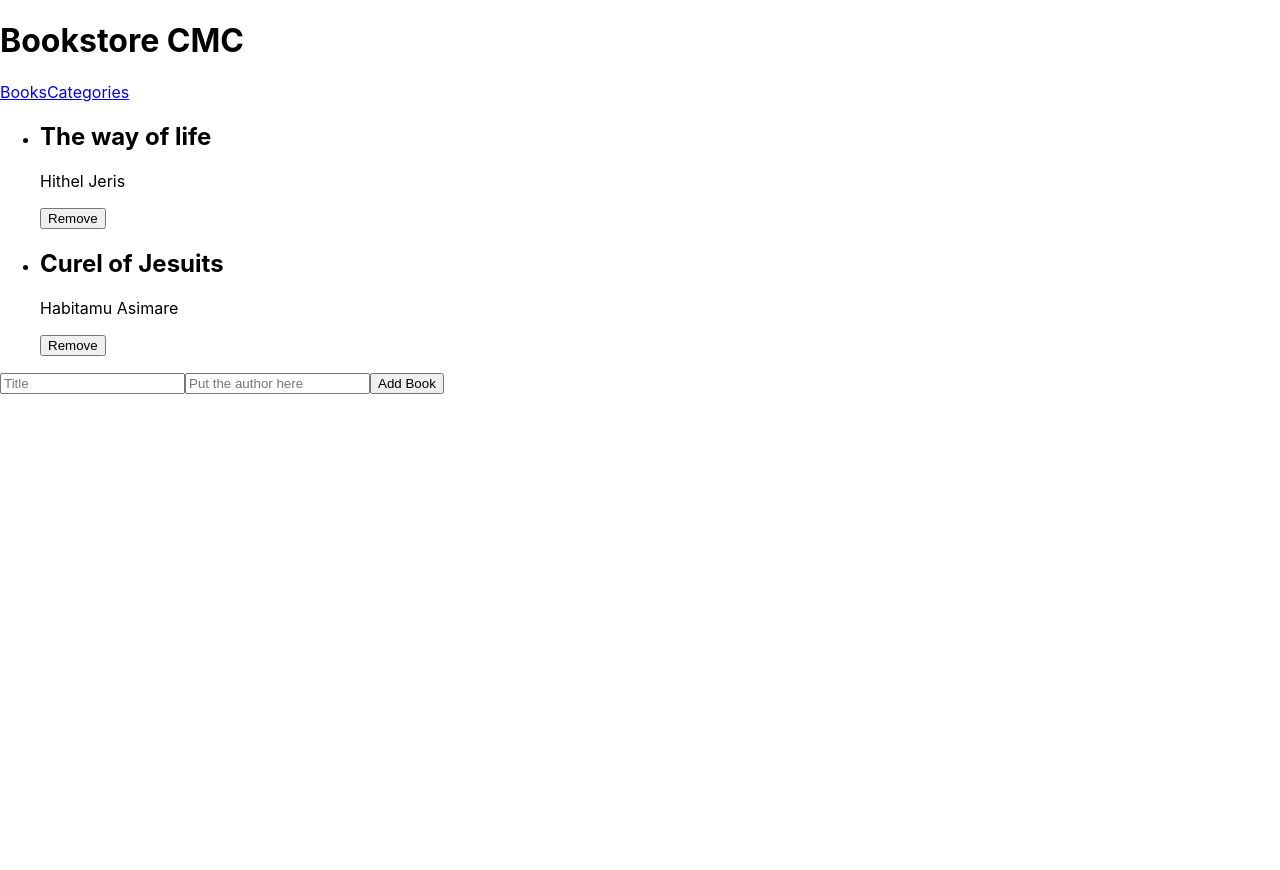
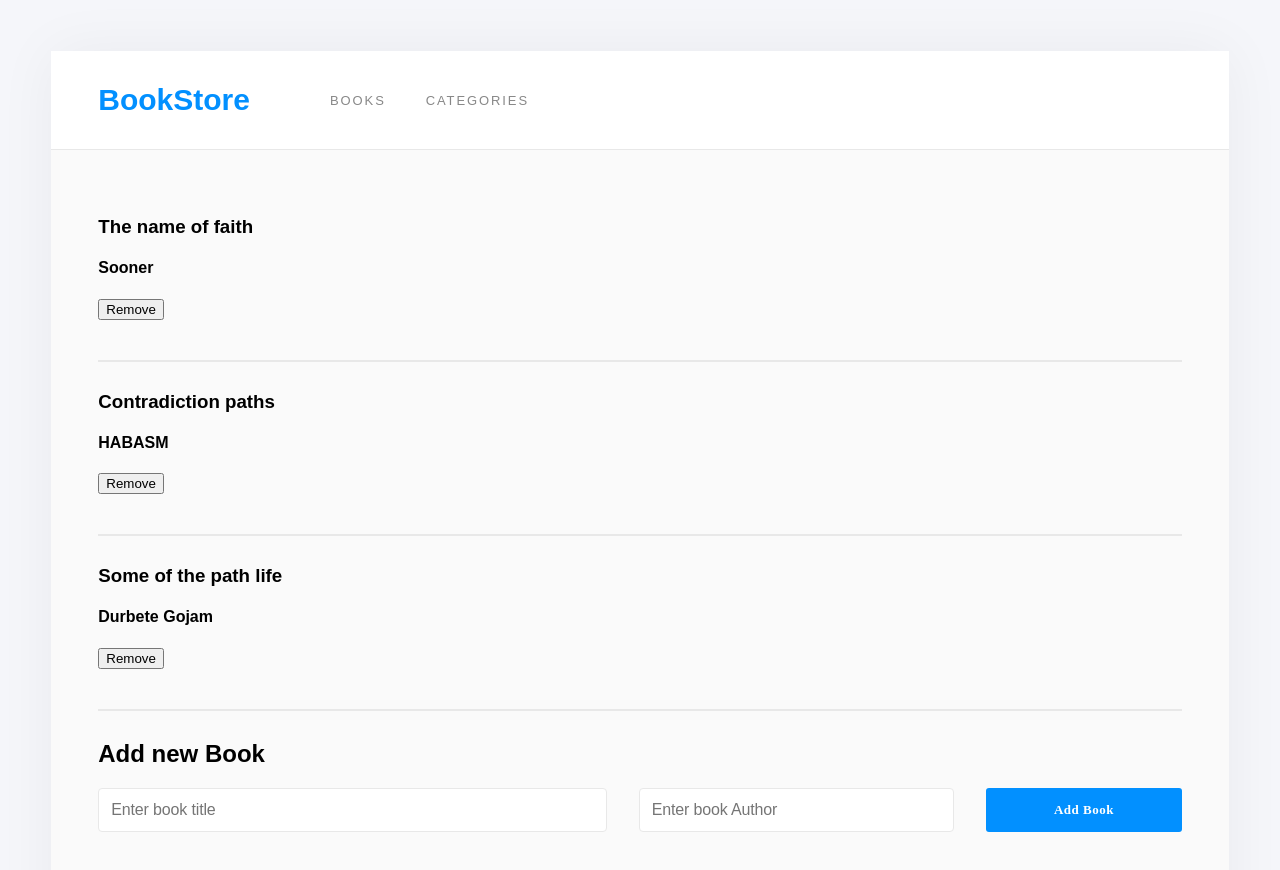
Before and after one commit to habasm/bookstore, a React (Create React App) app: page / in a window 1280 px wide. Shown: the top 870 px of the page. Before the commit the page ends 800 px from the top, so only its background shows below. Built offline with nearby package versions, Linux system fonts and the light colour scheme.

Commit message:
Components part of a bookstore project

```diff
--- a/src/App.css
+++ b/src/App.css
@@ -1,39 +1,112 @@
+body {
+  padding: 4%;
+  background-color: #f5f6fa;
+  font-family: "Montserrat", sans-serif;
+}
+
 .App {
   text-align: center;
 }
 
-.App-logo {
-  height: 40vmin;
-  pointer-events: none;
+#root {
+  margin: 0;
+  padding: 0 0 8%;
+  border-radius: 4px;
+  box-shadow: 0 0 60px 0 rgba(0, 0, 0, 0.05);
+  background-color: #fafafa;
 }
 
-@media (prefers-reduced-motion: no-preference) {
-  .App-logo {
-    animation: App-logo-spin infinite 20s linear;
-  }
+.container {
+  padding: 4%;
 }
 
-.App-header {
-  background-color: #282c34;
-  min-height: 100vh;
-  display: flex;
-  flex-direction: column;
-  align-items: center;
-  justify-content: center;
-  font-size: calc(10px + 2vmin);
-  color: white;
+.horizontal-divider {
+  height: 0.125rem;
+  background-color: #e8e8e8;
+  width: 100%;
+  margin: 2.5rem 0 1.813rem;
 }
 
-.App-link {
-  color: #61dafb;
+.form {
+  padding: 20px 0;
 }
 
-@keyframes App-logo-spin {
-  from {
-    transform: rotate(0deg);
-  }
+.nav-brand {
+  font-family: "Montserrat", sans-serif;
+  font-size: 1.875rem;
+  font-weight: 700;
+  color: #0290ff;
+  text-decoration: none;
+}
 
-  to {
-    transform: rotate(360deg);
-  }
+.nav-bar {
+  padding: 24px 4%;
+  background-color: #fff;
+  border-bottom: 1px solid #e8e8e8;
+  display: flex;
+  align-items: center;
+  gap: 40px;
 }
+
+.nav-links {
+  display: flex;
+  flex-grow: 1;
+  list-style-type: none;
+  gap: 40px;
+}
+
+.nav-link {
+  opacity: 0.5;
+  font-size: 0.813rem;
+  color: #121212;
+  letter-spacing: 1.9px;
+  text-decoration: none;
+}
+
+.icon-button {
+  cursor: pointer;
+  width: 2.813rem;
+  height: 2.813rem;
+  border-radius: 50%;
+  border: 1px solid #e8e8e8;
+  background-color: #fff;
+}
+
+.input {
+  padding: 12px;
+  border-radius: 4px;
+  border: 1px solid #e8e8e8;
+  background-color: #fff;
+  font-size: 1rem;
+  letter-spacing: -0.15px;
+  color: #121212;
+}
+
+.title-input {
+  width: 50%;
+}
+
+.category-input {
+  width: 30%;
+}
+
+.primary-button-big {
+  cursor: pointer;
+  width: 20%;
+  padding: 12px;
+  border-radius: 3px;
+  background-color: #0290ff;
+  border: none;
+  letter-spacing: 0.5px;
+  color: #fff;
+  font-size: 0.813rem;
+  font-weight: 700;
+  font-family: "Roboto Slab", serif;
+}
+
+.add-form {
+  margin-top: 20px;
+  display: flex;
+  grid-gap: 32px;
+  gap: 32px;
+}
--- a/src/App.js
+++ b/src/App.js
@@ -1,19 +1,20 @@
 import React from 'react';
+import { Route, Routes } from 'react-router-dom';
 import './App.css';
-import { BrowserRouter as Router, Routes, Route } from 'react-router-dom';
-import Nav from './components/Navbar';
 import Books from './components/books';
 import Categories from './components/categories';
+import Navbar from './components/navbar';
 
 function App() {
   return (
-    <Router>
-      <Nav />
+    <>
+      <Navbar />
       <Routes>
         <Route path="/" element={<Books />} />
+        <Route path="/books" element={<Books />} />
         <Route path="/categories" element={<Categories />} />
       </Routes>
-    </Router>
+    </>
   );
 }
 
--- a/src/components/Book.js
+++ b/src/components/Book.js
@@ -1,20 +1,17 @@
 import React from 'react';
-import PropTypes from 'prop-types';
+import { useDispatch } from 'react-redux';
+import { remove } from '../redux/books/booksSlice';
 
-const Book = (props) => {
-  const { title, author } = props;
+function Book({ ...book }) {
+  const dispatch = useDispatch();
   return (
-    <div className="oneBook">
-      <h2>{title}</h2>
-      <p>{author}</p>
-      <button type="button" className="bookButton">Remove</button>
+    <div>
+      <h3>{book.title}</h3>
+      <h4>{book.author}</h4>
+      <button type="button" onClick={() => dispatch(remove(book.id))}>Remove</button>
+      <div className="horizontal-divider" />
     </div>
   );
-};
-
-Book.propTypes = {
-  title: PropTypes.string.isRequired,
-  author: PropTypes.string.isRequired,
-};
+}
 
 export default Book;
--- a/src/components/Form.js
+++ b/src/components/Form.js
@@ -1,15 +1,39 @@
-import React from 'react';
+import React, { useState } from 'react';
+import { useDispatch, useSelector } from 'react-redux';
+import { add } from '../redux/books/booksSlice';
 
-const Form = () => (
-  <div className="formBox">
-    <form>
-      <input className="titleInput" type="text" placeholder="Title" />
-      <input className="Author" type="text" placeholder="Put the author here" />
-      <button type="button" className="formButton">
-        Add Book
-      </button>
-    </form>
-  </div>
-);
+function Form() {
+  const { books } = useSelector((state) => state.books);
+  const [book, setBook] = useState();
+  const dispatch = useDispatch();
+  const update = (e) => {
+    setBook(
+      {
+        ...book,
+        id: books.length + 1,
+        [e.target.name]: [e.target.value],
+      },
+    );
+  };
+  return (
+    <>
+      <h2>Add new Book</h2>
+      <form
+        className="add-form"
+        onSubmit={
+        (e) => {
+          e.preventDefault();
+          dispatch(add(book));
+          e.target.reset();
+        }
+      }
+      >
+        <input className="input title-input" type="text" name="title" onChange={(e) => update(e)} placeholder="Enter book title" />
+        <input className="input category-input" type="text" name="author" onChange={(e) => update(e)} placeholder="Enter book Author" />
+        <button className="primary-button-big" type="submit">Add Book</button>
+      </form>
+    </>
+  );
+}
 
 export default Form;
--- a/src/components/Navbar.js
+++ b/src/components/Navbar.js
@@ -1,14 +1,16 @@
 import React from 'react';
 import { Link } from 'react-router-dom';
 
-const Nav = () => (
-  <header>
-    <h1>Bookstore CMC</h1>
-    <nav>
-      <Link to="/">Books</Link>
-      <Link to="/categories">Categories</Link>
+function Navbar() {
+  return (
+    <nav className="nav-bar">
+      <Link to="/" className="nav-brand">BookStore</Link>
+      <ul className="nav-links">
+        <li><Link to="/" className="nav-link">BOOKS</Link></li>
+        <li><Link to="/categories" className="nav-link">CATEGORIES</Link></li>
+      </ul>
     </nav>
-  </header>
-);
+  );
+}
 
-export default Nav;
+export default Navbar;
--- a/src/components/books.js
+++ b/src/components/books.js
@@ -1,33 +1,18 @@
 import React from 'react';
-import Book from './Book';
-import Form from './Form';
+import { useSelector } from 'react-redux';
+import Book from './book';
+import Form from './form';
 
-const data = [
-  {
-    id: 1,
-    title: 'The way of life',
-    author: 'Hithel Jeris',
-  },
-  {
-    id: 2,
-    title: 'Curel of Jesuits',
-    author: 'Habitamu Asimare',
-  },
-];
-
-const Books = () => (
-  <>
-    <ul className="allBooks">
-      {
-          data.map((book) => (
-            <li key={book.id}>
-              <Book title={book.title} author={book.author} />
-            </li>
-          ))
-        }
-    </ul>
-    <Form />
-  </>
-);
+function Books() {
+  const { books } = useSelector((state) => state.books);
+  return (
+    <div className="container">
+      {books.map((book) => (
+        <Book key={book.id} title={book.title} author={book.author} id={book.id} />
+      ))}
+      <Form />
+    </div>
+  );
+}
 
 export default Books;
--- a/src/components/categories.js
+++ b/src/components/categories.js
@@ -1,9 +1,16 @@
 import React from 'react';
+import { useDispatch, useSelector } from 'react-redux';
+import { status } from '../redux/categories/categoriesSlice';
 
-const Categories = () => (
-  <div>
-    <button className="categoryButton" type="button">Check Status</button>
-  </div>
-);
+function Categories() {
+  const categories = useSelector((state) => state.categories.checkStatus);
+  const dispatch = useDispatch();
+  return (
+    <div className="container">
+      <button type="button" onClick={() => dispatch(status())}>Check status...</button>
+      <h3>{categories}</h3>
+    </div>
+  );
+}
 
 export default Categories;
--- a/src/index.js
+++ b/src/index.js
@@ -1,21 +1,18 @@
 import React from 'react';
 import ReactDOM from 'react-dom/client';
+import { BrowserRouter } from 'react-router-dom';
 import './index.css';
 import { Provider } from 'react-redux';
 import App from './App';
-import reportWebVitals from './reportWebVitals';
 import store from './redux/store';
 
 const root = ReactDOM.createRoot(document.getElementById('root'));
 root.render(
   <React.StrictMode>
-    <Provider store={store}>
-      <App />
-    </Provider>
+    <BrowserRouter>
+      <Provider store={store}>
+        <App />
+      </Provider>
+    </BrowserRouter>
   </React.StrictMode>,
 );
-
-// If you want to start measuring performance in your app, pass a function
-// to log results (for example: reportWebVitals(console.log))
-// or send to an analytics endpoint. Learn more: https://bit.ly/CRA-vitals
-reportWebVitals();
--- a/src/redux/books/booksSlice.js
+++ b/src/redux/books/booksSlice.js
@@ -1,23 +1,40 @@
+/* eslint-disable no-param-reassign */
 import { createSlice } from '@reduxjs/toolkit';
 
 const initialState = {
-  books: [],
+  books: [
+    {
+      id: 1,
+      title: 'The name of faith',
+      author: 'Sooner',
+    },
+    {
+      id: 2,
+      title: 'Contradiction paths',
+      author: 'HABASM',
+    },
+    {
+      id: 3,
+      title: 'Some of the path life',
+      author: 'Durbete Gojam',
+    },
+  ],
 };
 
-const booksSlice = createSlice({
+export const booksSlice = createSlice({
   name: 'books',
   initialState,
   reducers: {
-    addBook: (state, action) => {
-      const bookId = action.payload;
-      state.books.concat(bookId);
+    add: (state, action) => {
+      state.books.push(action.payload);
     },
-    removeBook: (state, action) => {
-      const bookId = action.payload;
-      state.books.filter((book) => book.item_id !== bookId);
+    remove: (state, action) => {
+      state.books = state.books.filter((book) => book.id !== action.payload);
     },
   },
 });
 
-export const { addBook, removeBook } = booksSlice.actions;
-export default booksSlice.actions;
+// Action creators are generated for each case reducer function
+export const { add, remove } = booksSlice.actions;
+
+export default booksSlice.reducer;
--- a/src/redux/categories/categoriesSlice.js
+++ b/src/redux/categories/categoriesSlice.js
@@ -1,27 +1,25 @@
+/* eslint-disable no-param-reassign */
 import { createSlice } from '@reduxjs/toolkit';
 
 const initialState = {
   categories: [],
+  checkStatus: '',
 };
 
-const categoriesSlice = createSlice({
+export const categoriesSlice = createSlice({
   name: 'categories',
   initialState,
   reducers: {
-    checkStatus: (state) => {
-      if (state.categories.length === 0) {
-        return {
-          ...state,
-          categories: [...state.categories, 'Under Construction'],
-        };
-      }
-      return {
-        ...state,
-        categories: state.categories,
-      };
+    status: (state) => {
+      state.checkStatus = 'Under Construction';
+    },
+    add: () => {
+
     },
   },
 });
 
-export const { checkStatus } = categoriesSlice.actions;
+// Action creators are generated for each case reducer function
+export const { status, add } = categoriesSlice.actions;
+
 export default categoriesSlice.reducer;
--- a/src/redux/store.js
+++ b/src/redux/store.js
@@ -2,11 +2,9 @@ import { configureStore } from '@reduxjs/toolkit';
 import booksReducer from './books/booksSlice';
 import categoriesReducer from './categories/categoriesSlice';
 
-const store = configureStore({
+export default configureStore({
   reducer: {
     books: booksReducer,
     categories: categoriesReducer,
   },
 });
-
-export default store;
```
